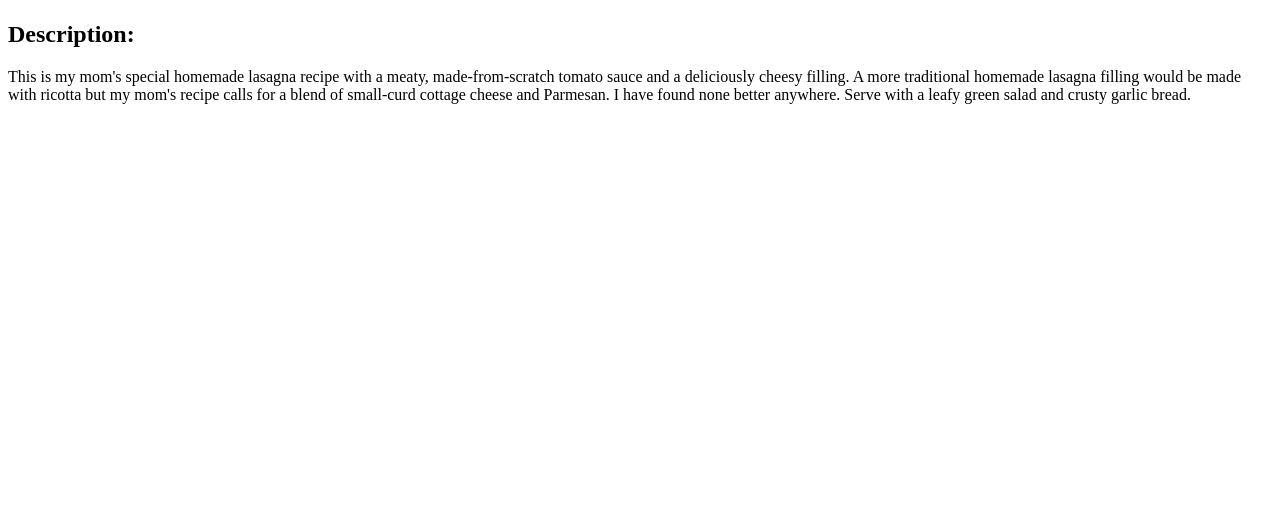
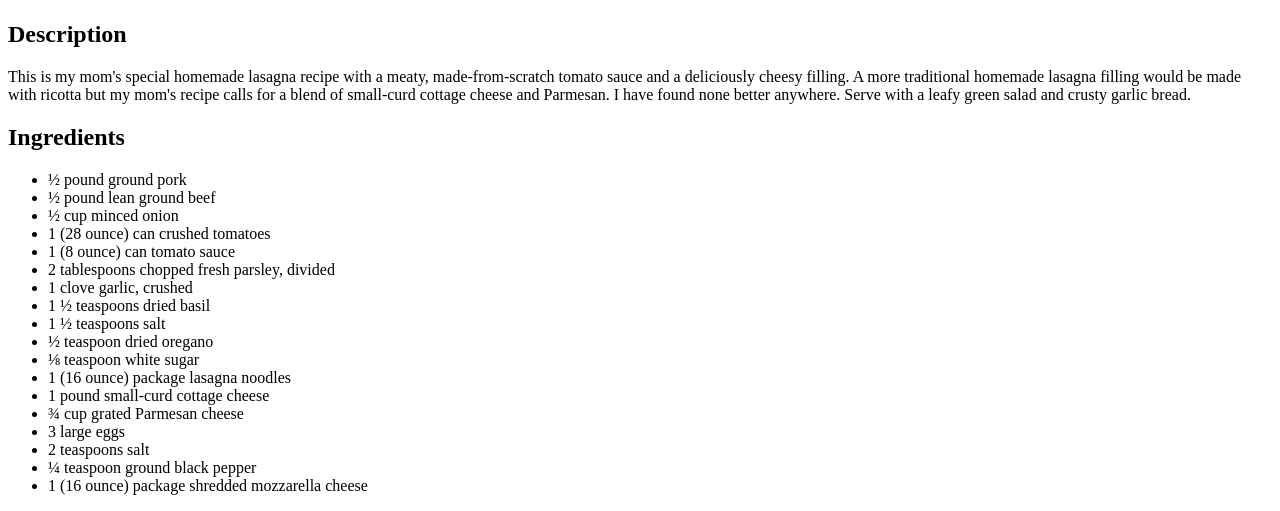
Before and after one commit to mwaskin/odin-recipes, a plain HTML site: page recipes/lasagna.html in a window 1280 px wide. Shown: the part 383-894 px from the top of the page. Before the commit the page ends 800 px from the top, so only its background shows below. Drawn offline with Linux system fonts and the light colour scheme.

Commit message:
add ingredients list

```diff
--- a/recipes/lasagna.html
+++ b/recipes/lasagna.html
@@ -11,7 +11,7 @@
 			src="https://www.allrecipes.com/thmb/yczY-fmMtRZHxrD8Q-_i4nsJZ1I=/750x0/filters:no_upscale():max_bytes(150000):strip_icc():format(webp)/19344_homemade-lasagna_Rita2-3x2-1-7da94c32febf48dfbcc2d29b06f54e67.jpg"
 			alt="a slice of lasagna on a plate"
 		/>
-		<h2>Description:</h2>
+		<h2>Description</h2>
 		<p>
 			This is my mom's special homemade lasagna recipe with a meaty,
 			made-from-scratch tomato sauce and a deliciously cheesy filling. A more
@@ -20,5 +20,26 @@
 			I have found none better anywhere. Serve with a leafy green salad and
 			crusty garlic bread.
 		</p>
+		<h2>Ingredients</h2>
+		<ul>
+			<li>½ pound ground pork</li>
+			<li>½ pound lean ground beef</li>
+			<li>½ cup minced onion</li>
+			<li>1 (28 ounce) can crushed tomatoes</li>
+			<li>1 (8 ounce) can tomato sauce</li>
+			<li>2 tablespoons chopped fresh parsley, divided</li>
+			<li>1 clove garlic, crushed</li>
+			<li>1 ½ teaspoons dried basil</li>
+			<li>1 ½ teaspoons salt</li>
+			<li>½ teaspoon dried oregano</li>
+			<li>⅛ teaspoon white sugar</li>
+			<li>1 (16 ounce) package lasagna noodles</li>
+			<li>1 pound small-curd cottage cheese</li>
+			<li>¾ cup grated Parmesan cheese</li>
+			<li>3 large eggs</li>
+			<li>2 teaspoons salt</li>
+			<li>¼ teaspoon ground black pepper</li>
+			<li>1 (16 ounce) package shredded mozzarella cheese</li>
+		</ul>
 	</body>
 </html>
```
